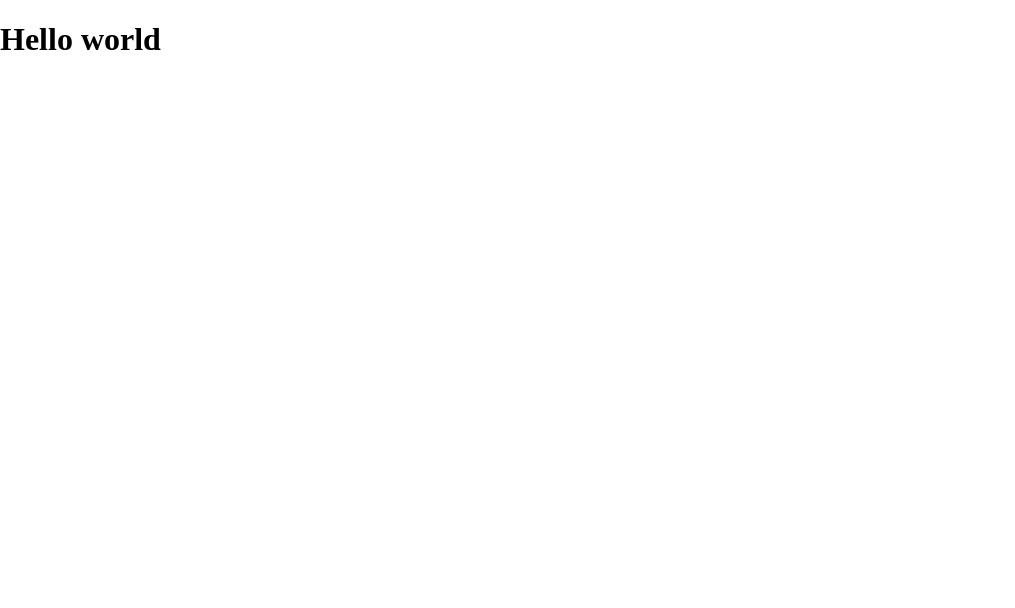
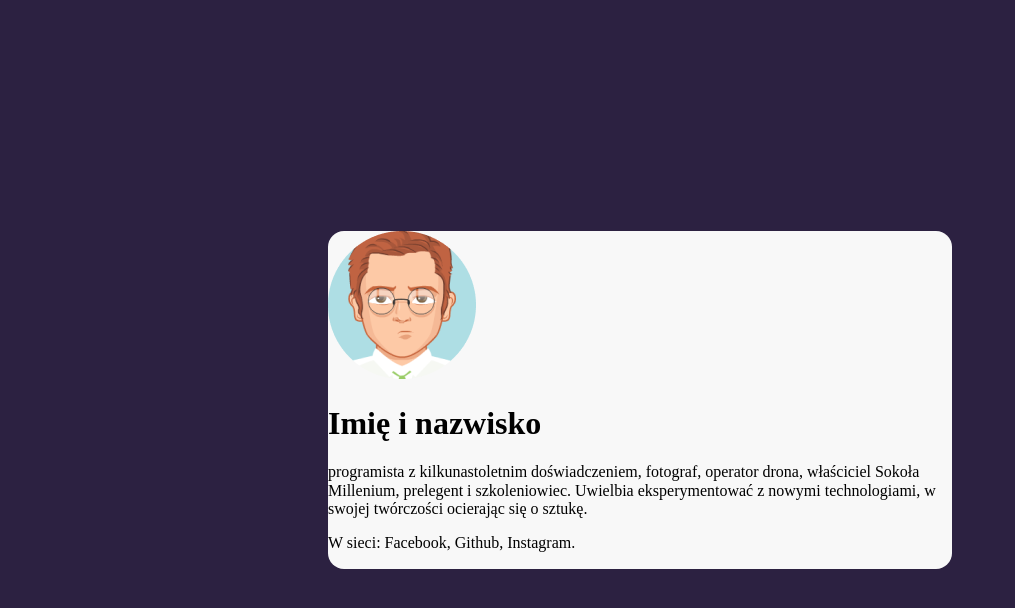
Before and after one commit to AniaMR/business-card-2020, a plain HTML site: page index.html in a window 1280 px wide. Shown: the whole page, without its empty margins (0-1015 px from the left). Drawn offline with Linux system fonts and the light colour scheme.

Commit message:
main box styles

```diff
--- a/index.html
+++ b/index.html
@@ -8,6 +8,19 @@
     <link href="style.css" rel="stylesheet" type="text/css"/>
 </head>
 <body>
-    <h1>Hello world</h1>
+    <main class="main">
+        <article>
+            <img src="avatar.png" alt="Zdjęcie imię i nazwisko">
+            <header>
+                <h1>Imię i nazwisko</h1>
+                <p>
+                    programista z kilkunastoletnim doświadczeniem, fotograf, operator drona, właściciel Sokoła Millenium, prelegent i szkoleniowiec. Uwielbia eksperymentować z nowymi technologiami, w swojej twórczości ocierając się o sztukę.
+                </p>
+                <p>
+                    W sieci: Facebook, Github, Instagram.
+                </p>
+            </header>
+        </article>
+    </main>
 </body>
 </html>
--- a/style.css
+++ b/style.css
@@ -0,0 +1,13 @@
+body{
+    background-color: #2C2141;
+    display:flex;
+    align-items:center;
+    justify-content:center;
+    min-height: 100vh;
+}
+.main{
+    background-color: #F8f8f8;
+    border-radius:16px;
+    width:624px;
+    margin:16px;
+}
```
Also changed, not shown: avatar.png (added).
